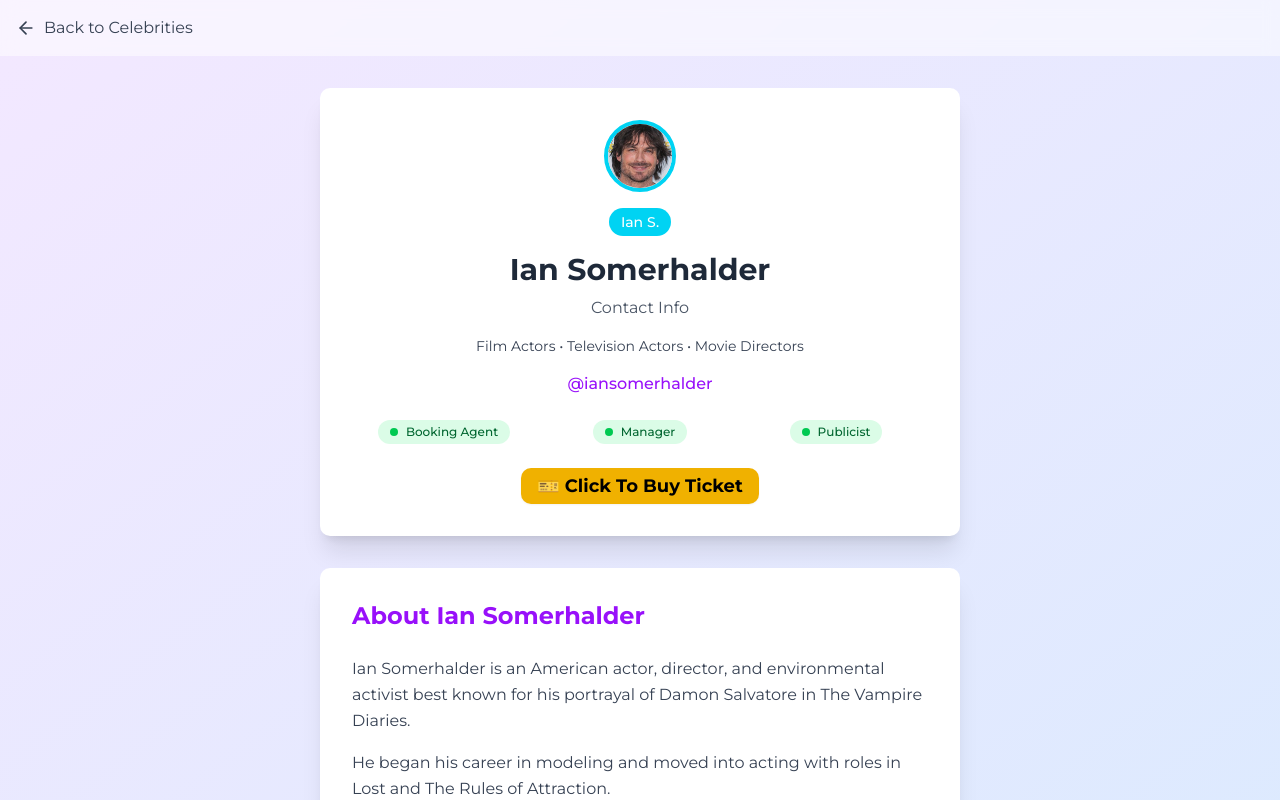
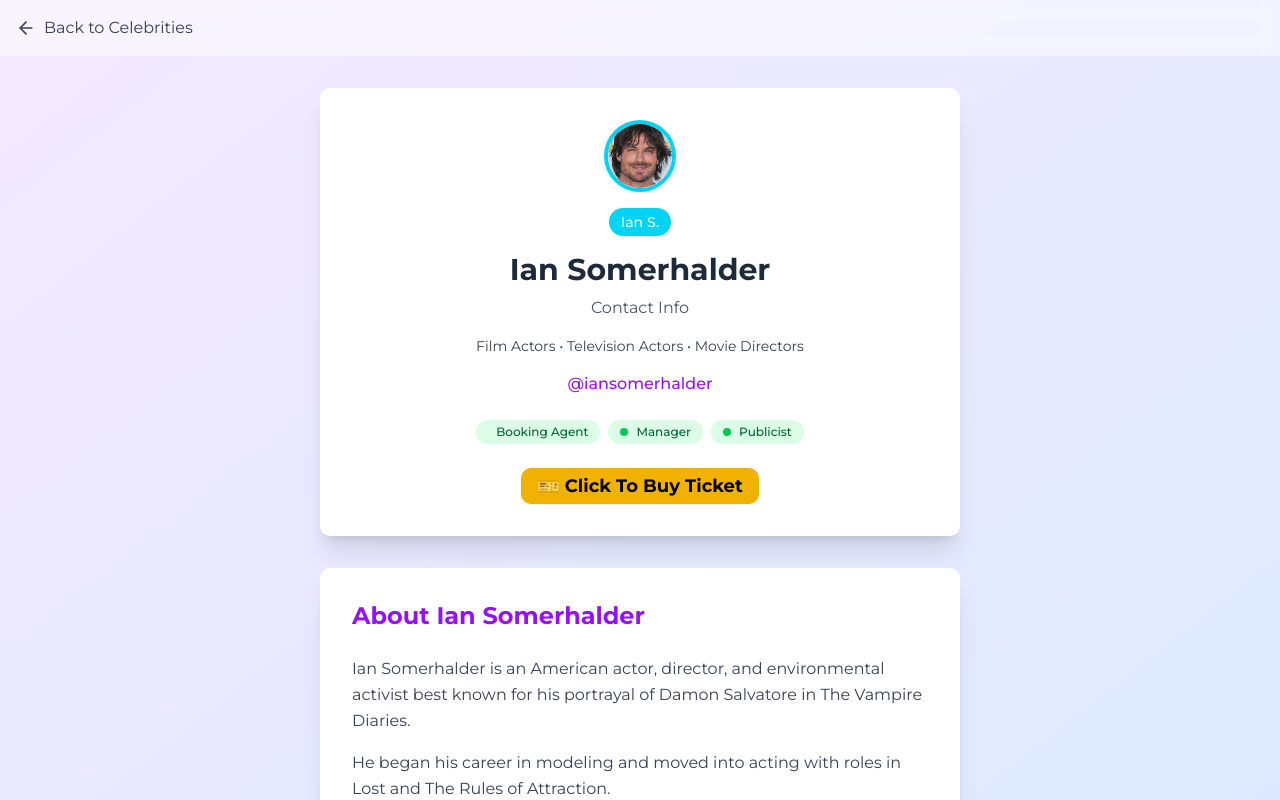
Before and after one commit to ByteBuddy2000/TicketAppWoad, a Next.js app: page /celebrity/ian-somerhalder in a window 1280 px wide. Shown: the top 800 px of the page. Built offline with nearby package versions, Linux system fonts and the light colour scheme.

Commit message:
first commit favicon 2

```diff
--- a/app/celebrity/[slug]/page.tsx
+++ b/app/celebrity/[slug]/page.tsx
@@ -83,30 +83,22 @@
             <p className="text-purple-600 font-medium mb-6">{celebrity.socialHandle}</p>
 
             {/* Status Indicators */}
-           <div
-  className="
-    grid
-    grid-cols-1
-    gap-2
-    mb-6
-    sm:grid-cols-2
-    sm:gap-3
-    lg:grid-cols-3
-  "
->
-  <div className="flex justify-center">
+            <div className="grid grid-cols-1 gap-2 mb-6 sm:grid-cols-2 sm:gap-3">
+              <div className="flex lg:hidden justify-center">
                 <span className="bg-green-100 text-green-800 px-3 py-1 rounded-full text-xs font-medium flex items-center">
                   <span className="w-2 h-2 bg-green-500 rounded-full mr-2"></span>
                   Booking Agent
                 </span>
               </div>
-  <div className="flex justify-center">
+              <div className="flex justify-center space-x-2 col-span-1 sm:col-span-2">
+                <span className="hidden lg:block bg-green-100 text-green-800 px-3 py-1 rounded-full text-xs font-medium flex items-center">
+                  <span className="w-2 h-2 bg-green-500 rounded-full mr-2"></span>
+                  Booking Agent
+                </span>
                 <span className="bg-green-100 text-green-800 px-3 py-1 rounded-full text-xs font-medium flex items-center">
                   <span className="w-2 h-2 bg-green-500 rounded-full mr-2"></span>
                   Manager
                 </span>
-  </div>
-  <div className="flex justify-center">
                 <span className="bg-green-100 text-green-800 px-3 py-1 rounded-full text-xs font-medium flex items-center">
                   <span className="w-2 h-2 bg-green-500 rounded-full mr-2"></span>
                   Publicist
```
Lines whose indentation alone changed are shown as unchanged.
